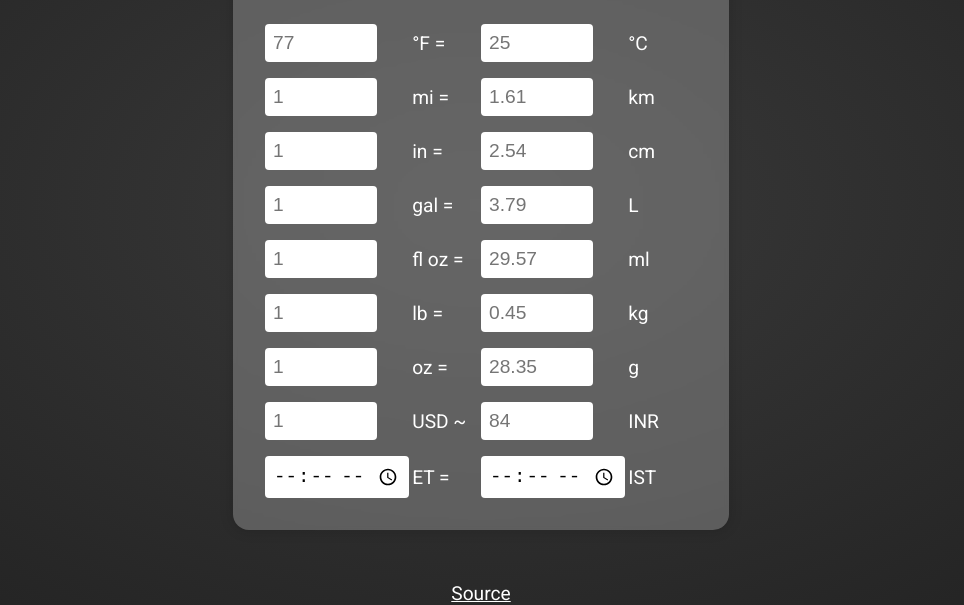
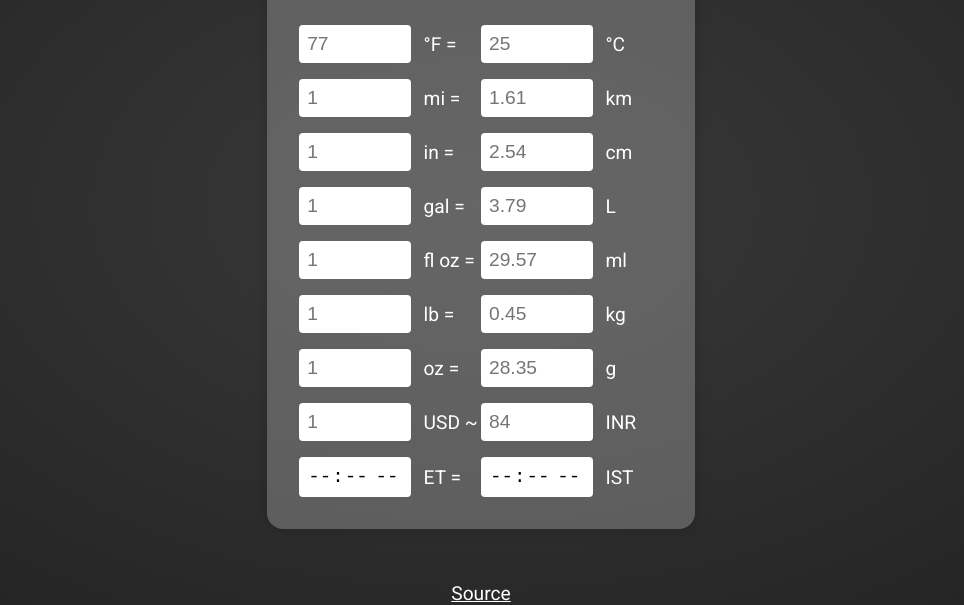
Before and after one commit to abizerluqmanji/unit-converter, a plain HTML site: page index.html in a window 1280 px wide. Shown: the part 195-800 px from the top of the page, without its empty margins (159-1123 px from the left). Drawn offline with Linux system fonts and the light colour scheme.

Commit message:
mess with time input styling

```diff
--- a/style.css
+++ b/style.css
@@ -1,5 +1,5 @@
 :root {
-    --shadow : 0 0 12px 3px rgba(0,0,0,0.1);
+    --shadow: 0 0 12px 3px rgba(0, 0, 0, 0.1);
     font-family: 'Roboto', sans-serif;
 }
 
@@ -10,7 +10,7 @@ body {
 }
 
 body {
-    background: radial-gradient(rgb(58, 58, 58),rgb(34, 34, 34));
+    background: radial-gradient(rgb(58, 58, 58), rgb(34, 34, 34));
     color: #fff;
     display: flex;
     flex-direction: column;
@@ -33,7 +33,7 @@ footer {
     backdrop-filter: blur(2px);
     background-color: #a3a3a36c;
     border-radius: 16px;
-    box-shadow:  var(--shadow);
+    box-shadow: var(--shadow);
 }
 
 .conversion-row {
@@ -67,7 +67,7 @@ input[type="time"] {
     outline: none;
     font-size: 1.2rem;
     padding: 0.5rem;
-    width: 8rem;
+    width: 6rem;
     transition: 0.2s;
 }
 
@@ -78,6 +78,10 @@ input[type="time"]:focus {
 
 input[type="time"]:focus::placeholder {
     color: transparent;
+}
+
+input[type="time"]::-webkit-calendar-picker-indicator {
+    display: none;
 }
 
 a {
```
